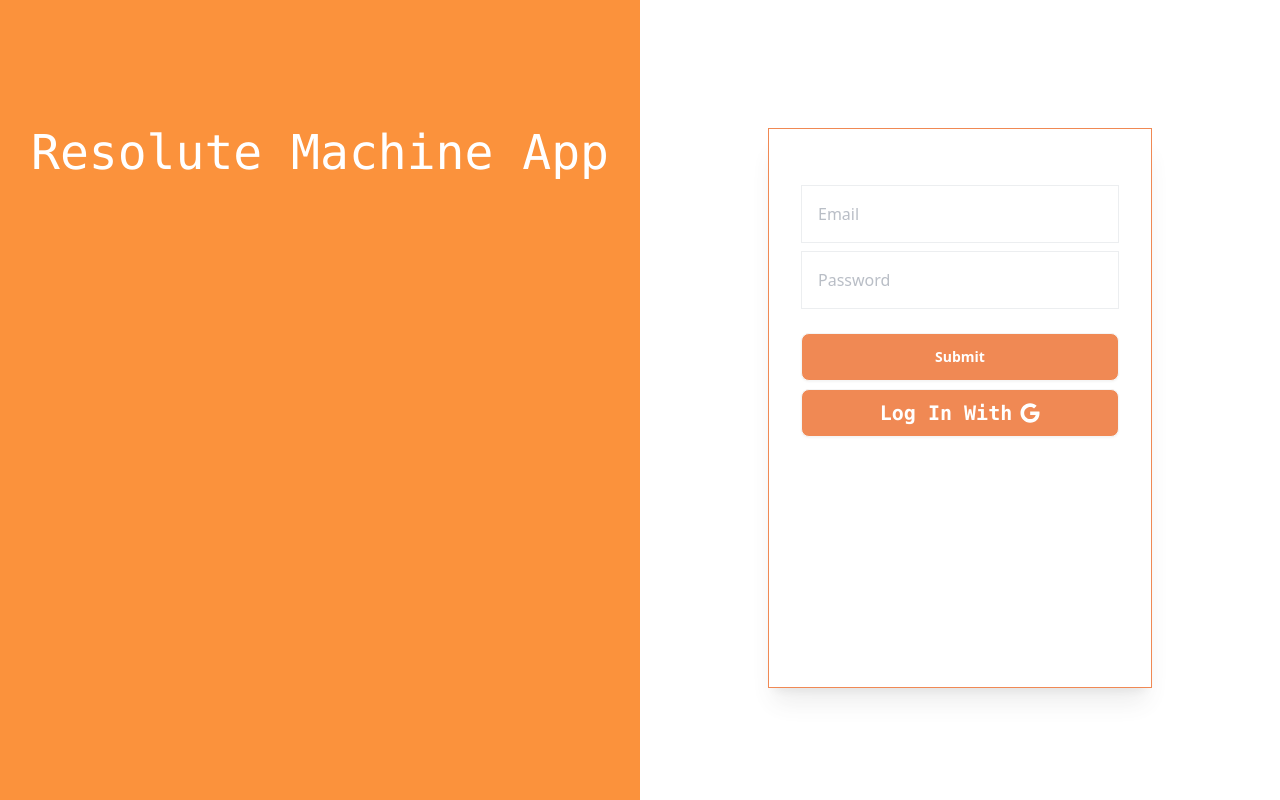
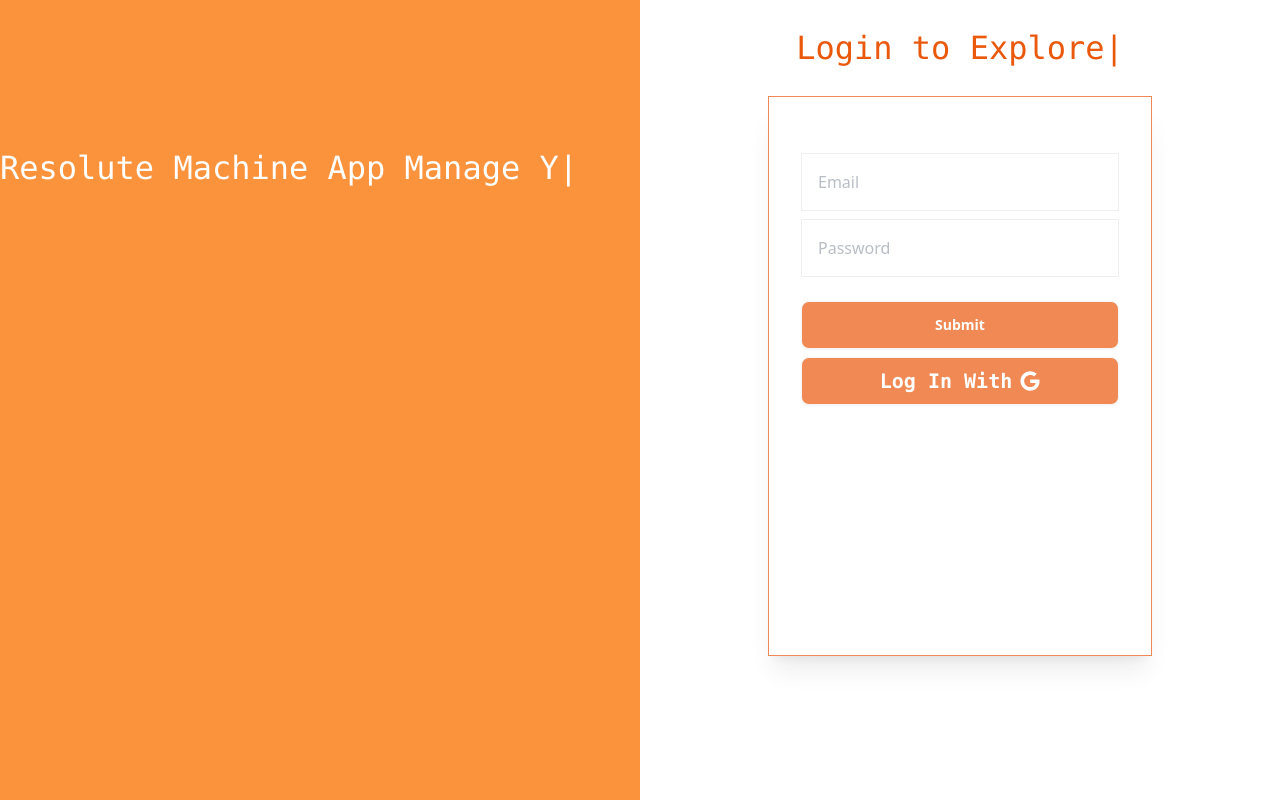
Before and after one commit to faria-r/Resolute-Machine-APP, a React (Vite) app: page / in a window 1280 px wide. Built offline with nearby package versions, Linux system fonts and the light colour scheme; no server answers.

Commit message:
Type Animation added in homepage

```diff
--- a/package.json
+++ b/package.json
@@ -20,6 +20,7 @@
     "react-hook-form": "^7.51.4",
     "react-icons": "^5.2.1",
     "react-router-dom": "^6.23.0",
+    "react-type-animation": "^3.2.0",
     "recharts": "^2.12.7",
     "sort-by": "^1.2.0",
     "sweetalert2": "^11.10.8"
--- a/src/Pages/Dashboard/Dashboard.jsx
+++ b/src/Pages/Dashboard/Dashboard.jsx
@@ -10,6 +10,10 @@ import { AuthContext } from "../../AuthProvider/AuthProvider";
 import useAdmin from "../../Hooks/useAdmin";
 import { CgSmartHomeWashMachine } from "react-icons/cg";
 import { GiVendingMachine } from "react-icons/gi";
+import Navbar from "../Navbar/Navbar";
+
+
+
 
 const Dashboard = () => {
   const navigate = useNavigate();
@@ -22,9 +26,11 @@ const Dashboard = () => {
   return (
     <div>
       <div className="w-auto min-h-[100vh] bg-orange-500 ">
+     <div className="text-center"><Navbar></Navbar></div>
         <div className="flex text-white">
+
           {/* sidebar content */}
-          <div className="sm:w-[20vw] lg:w-64 min-h-[100vh] bg-orange-600 mt-20">
+          <div className="sm:w-[20vw] lg:w-64 min-h-[100vh] bg-orange-600 mt-6">
             <ul className="menu p-4">
               {isAdmin ? (
                 <>
@@ -79,7 +85,7 @@ const Dashboard = () => {
               )}
             </ul>
           </div>
-          <div className="flex mt-20 bg-white text-center w-full">
+          <div className="flex mt-6 bg-white text-center w-full">
             <Outlet></Outlet>
           </div>
         </div>
--- a/src/Pages/Login/Login.jsx
+++ b/src/Pages/Login/Login.jsx
@@ -5,6 +5,7 @@ import { AuthContext } from "../../AuthProvider/AuthProvider";
 import { GoogleAuthProvider } from "firebase/auth";
 import useAxiosPublic from "../../Hooks/useAxiosPublic";
 import { FaGoogle } from "react-icons/fa";
+import { TypeAnimation } from "react-type-animation";
 const Login = () => {
   const { register, handleSubmit } = useForm();
   const navigate = useNavigate();
@@ -36,18 +37,44 @@ const Login = () => {
       .catch((error) => console.log(error));
   };
   return (
-    <div className="lg:flex justify-between items-center">
-      <div className="h-[100vh] w-[50vw] bg-orange-400">
-        <h2 className="text-center mt-32 text-5xl text-white font-mono">Resolute Machine App</h2>
-        {/* <img
-          className="h-[100vh] lg:w-[50vw]"
-          src="https://i.ibb.co/H7tZZYw/dsf.jpg"
-          alt=""
-          srcset=""
-        /> */}
+    <div className="lg:flex justify-between h-[100vh]">
+      <div className="h-[100vh] lg:w-[50vw] bg-orange-400">
+      <TypeAnimation className="text-center mt-36 text-[50px] text-white font-mono"
+      sequence={[
+        // Same substring at the start will only be typed out once, initially
+        'Resolute Machine App',
+        1000, // wait 1s before replacing "Mice" with "Hamsters"
+        'Resolute Machine App',
+        1000,
+        'Resolute Machine App Manage Your Machines',
+        1000,
+        'Resolute Machine App Solves Your Critical Issues',
+        1000
+      ]}
+      wrapper="span"
+      speed={50}
+      style={{ fontSize: '2em', display: 'inline-block' }}
+      repeat={Infinity}
+    />
+
+
       </div>
       <div>
-        <div className="py-12 pb-28 lg:w-[50vw] mx-auto  h-[80vh] my-auto">
+        <div className="pb-12 w-3/4 lg:w-[50vw] mx-auto  h-[70vh] my-auto">
+        <TypeAnimation className="text-center mt-6 w-[50vw] mx-auto mb-6  text-[30px] text-orange-600 font-mono"
+      sequence={[
+        // Same substring at the start will only be typed out once, initially
+        ' Login',
+        1000, // wait 1s before replacing "Mice" with "Hamsters"
+        ' Login to Explore',
+        1000,
+
+      ]}
+      wrapper="span"
+      speed={50}
+      style={{ fontSize: '2em', display: 'inline-block' }}
+      repeat={Infinity}
+    />
           <form
             onSubmit={handleSubmit(handleLogin)}
             className=" border  shadow-xl border-orange-600 bg-transparent lg:w-[30vw] mb-16 mx-auto pt-12  px-8 bg-white opacity-70 h-[100vh] lg:h-[70vh]"
--- a/src/Pages/Machines/DetailedMachine.jsx
+++ b/src/Pages/Machines/DetailedMachine.jsx
@@ -21,7 +21,7 @@ const utilization = runtime/reporting;
 const utilizationP = (utilization * 100).toFixed(2);
 const lifeSpan = runtime * reporting;
   return (
-    <div className="w-[75vw] mx-auto my-2 border  px-2 ">
+    <div className="lg:w-[75vw] mx-auto my-2 border  px-2 ">
       {condition ? (
         <p className="bg-orange-300 text-orange-600 text-3xl font-bold font-mono">
           Condition is Safe
--- /dev/null
+++ b/src/Pages/Navbar/Navbar.jsx
@@ -0,0 +1,20 @@
+import React, { useContext } from 'react';
+import { AuthContext } from '../../AuthProvider/AuthProvider';
+
+const Navbar = () => {
+    const {user} = useContext(AuthContext);
+    return (
+        <div className=' text-orange-600 pr-16 pt-2'>
+            <ul className='flex justify-end items-center'>
+                <li className='text-white mr-4 font-bold font-mono'>Welcome ! {user?.displayName}</li>
+                <li><div className="avatar">
+  <div className="w-12 mask mask-hexagon">
+    <img className='w-8 h-8' src={user?.photoURL} />
+  </div>
+</div></li>
+            </ul>
+        </div>
+    );
+};
+
+export default Navbar;
```
Also changed, not shown: 1 other file (tests, documents, lock files or other folders).
